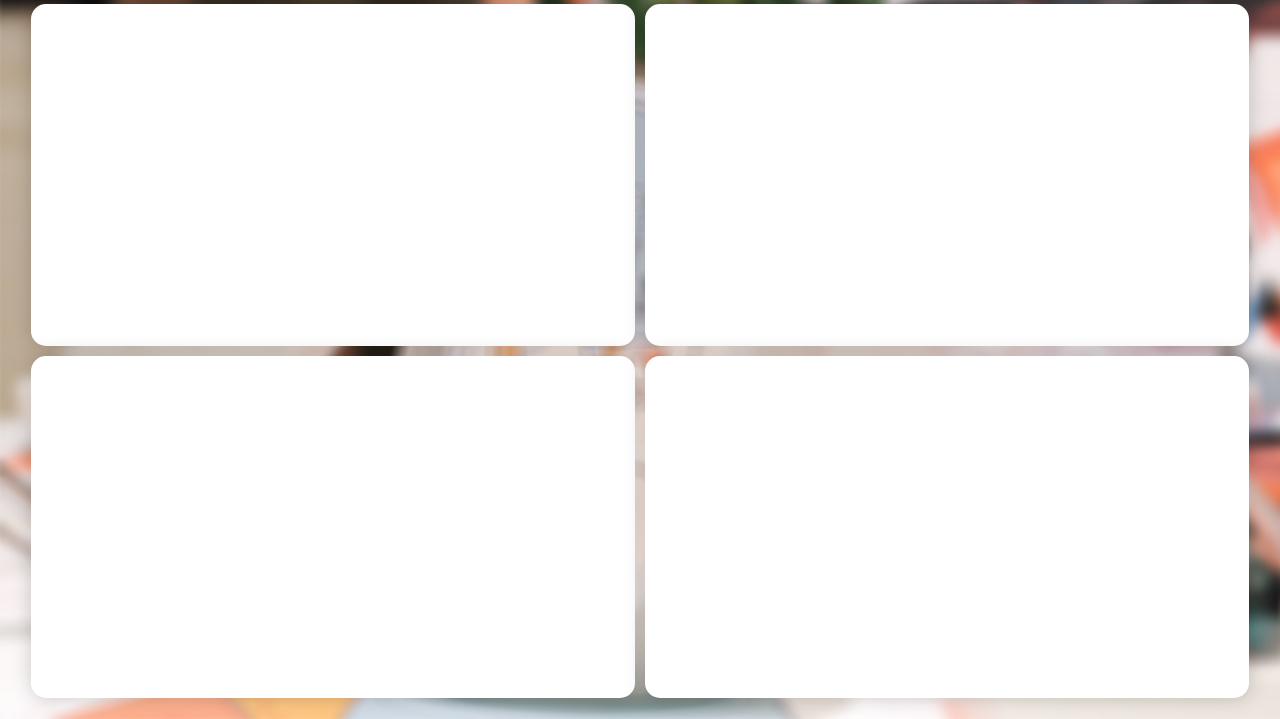
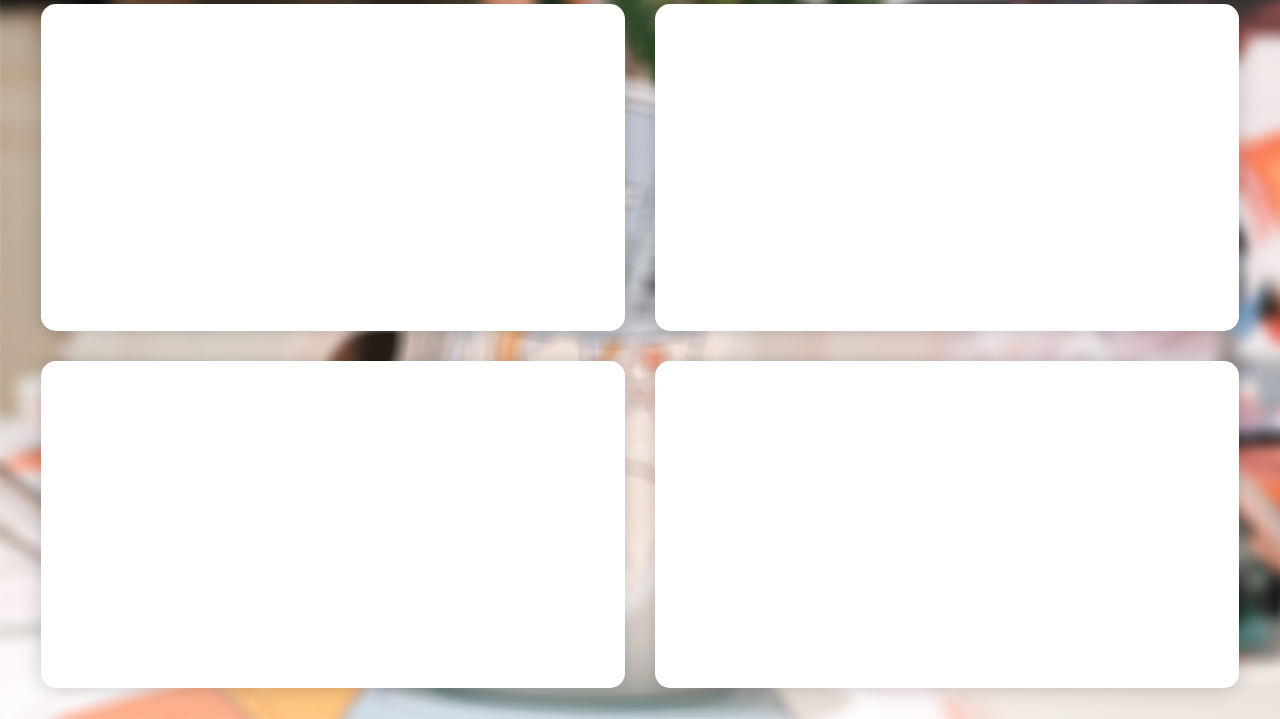
Before and after one commit to ndrivdal/MakeItResponsive, a plain HTML site: page html/staff.html in a window 1280 px wide. Shown: the part 128-847 px from the top of the page. Drawn offline with Linux system fonts and the light colour scheme.

Commit message:
Update stylesheet.css

```diff
--- a/css/stylesheet.css
+++ b/css/stylesheet.css
@@ -39,7 +39,7 @@ body {
 .containerFullScreen {
     display: grid;
     grid-template-columns: 2% repeat(4, 1fr) 2%;
-    grid-template-rows: minmax(2%, 10%) repeat(4, 1fr) 2%;
+    grid-template-rows: 70px repeat(4, minmax(100px, 1fr)) 2%;
     min-height: 100vh;
 
     background-image: url("../images/backgroundimage.png");
@@ -58,7 +58,7 @@ body {
 }
 
 div.contentBox {
-    margin: 5px;
+    margin: 15px;
     border-radius: 15px;
     filter: drop-shadow(0 0 10px rgba(0, 0, 0, 0.2));
     background-color: white;
```
